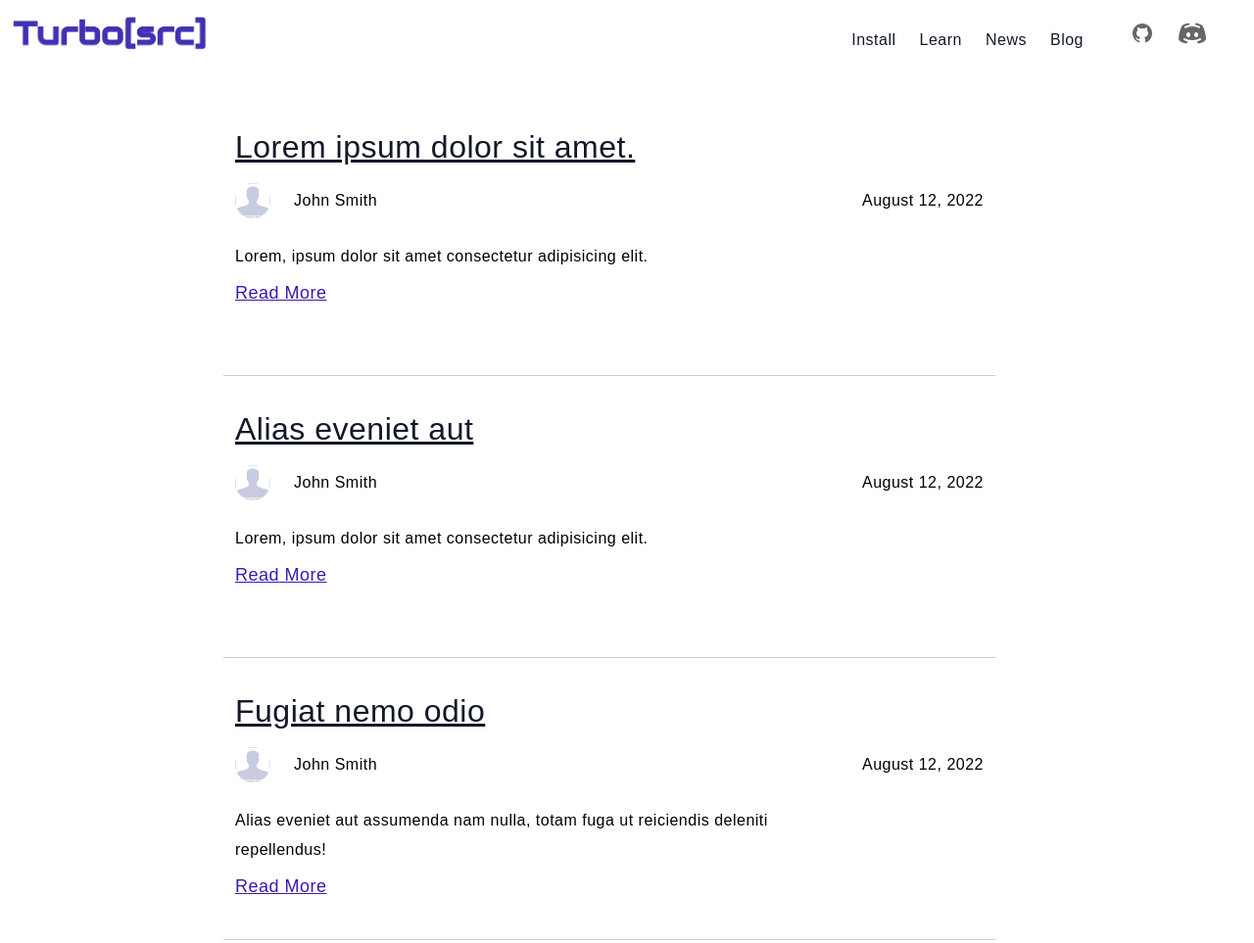
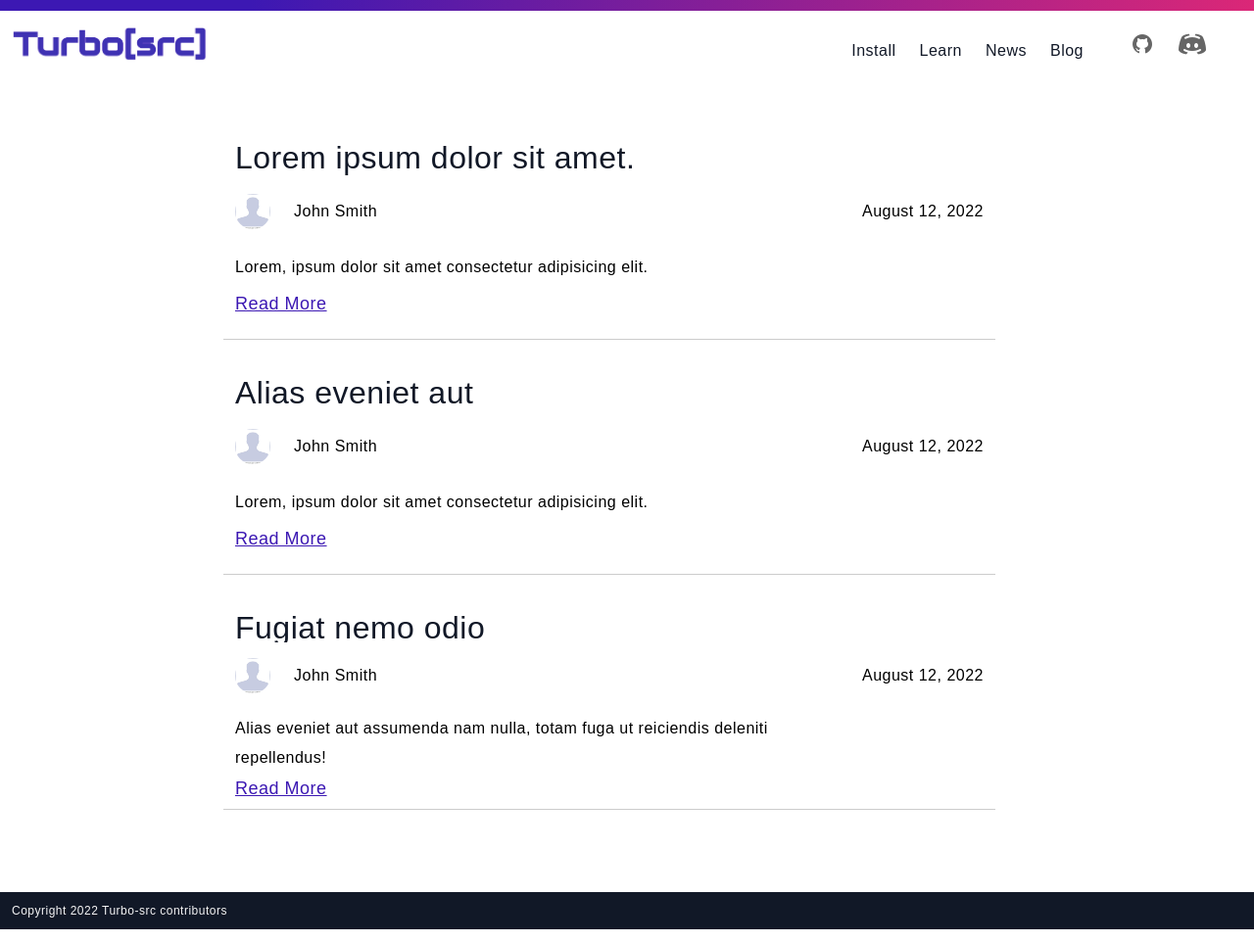
Before and after one commit to turbo-src/turbosrc-website, a website: page public/blog.html in a window 1280 px wide. Shown: the top 963 px of the page at 98% size. Drawn offline with nearby package versions, Linux system fonts and the light colour scheme.

Commit message:
secondary color tweaked

```diff
--- a/public/article.css
+++ b/public/article.css
@@ -49,6 +49,7 @@
 
 .authorName {
     font-weight: 400;
+    color: var(--primary);
     font-size: inherit;
 }
 
--- a/public/blog.css
+++ b/public/blog.css
@@ -9,7 +9,7 @@
 
 .blog article {
     width: 100%;
-    height: 22rem;
+    height: 18rem;
     display: flex;
     flex-direction: column;
     padding: 1rem;
@@ -22,6 +22,7 @@
     color: var(--dark);
     font-size: 32px;
     font-weight: 400;
+    text-decoration: none;
 }
 
 .blogHeadline a:hover {
--- a/public/blog.html
+++ b/public/blog.html
@@ -16,6 +16,7 @@
     <script type="text/javascript" src="/script.js"></script>
   </head>
   <body>
+    <div class="bar"></div>
     <nav class="nav">
       <header class="header">
         <a href="./index.html"><img src="./logoviolet.png" /></a>
--- a/public/style.css
+++ b/public/style.css
@@ -12,8 +12,8 @@
 
  :root {
      --primary: #3c18b3;
-     --secondary: #DA70D6;
-     --lightBlue: #0085FF;
+     --secondary: #db2777;
+     --lightBlue: #38bdf8;
      --gray: #7b7b7b;
      --dark: #111827;
      --light: #f4f4f5;
@@ -25,6 +25,14 @@
 
  a:hover {
      color: var(--dark);
+ }
+
+ .bar {
+     height: .9rem;
+     width: 100vw;
+     display: block;
+     background: var(--primary);
+     background: linear-gradient(90deg, #3c18b3 20%, #db2777 100%);
  }
 
  .nav {
@@ -96,10 +104,6 @@
 
  .search button img {
      height: 2rem;
- }
-
- .search button:hover {
-     background-color: var(--secondary);
  }
 
  .mobileMenu {
```
Also changed, not shown: public/article.html (+1 -0 lines), public/index.html (+1 -0 lines), public/learn.html (+1 -0 lines).
